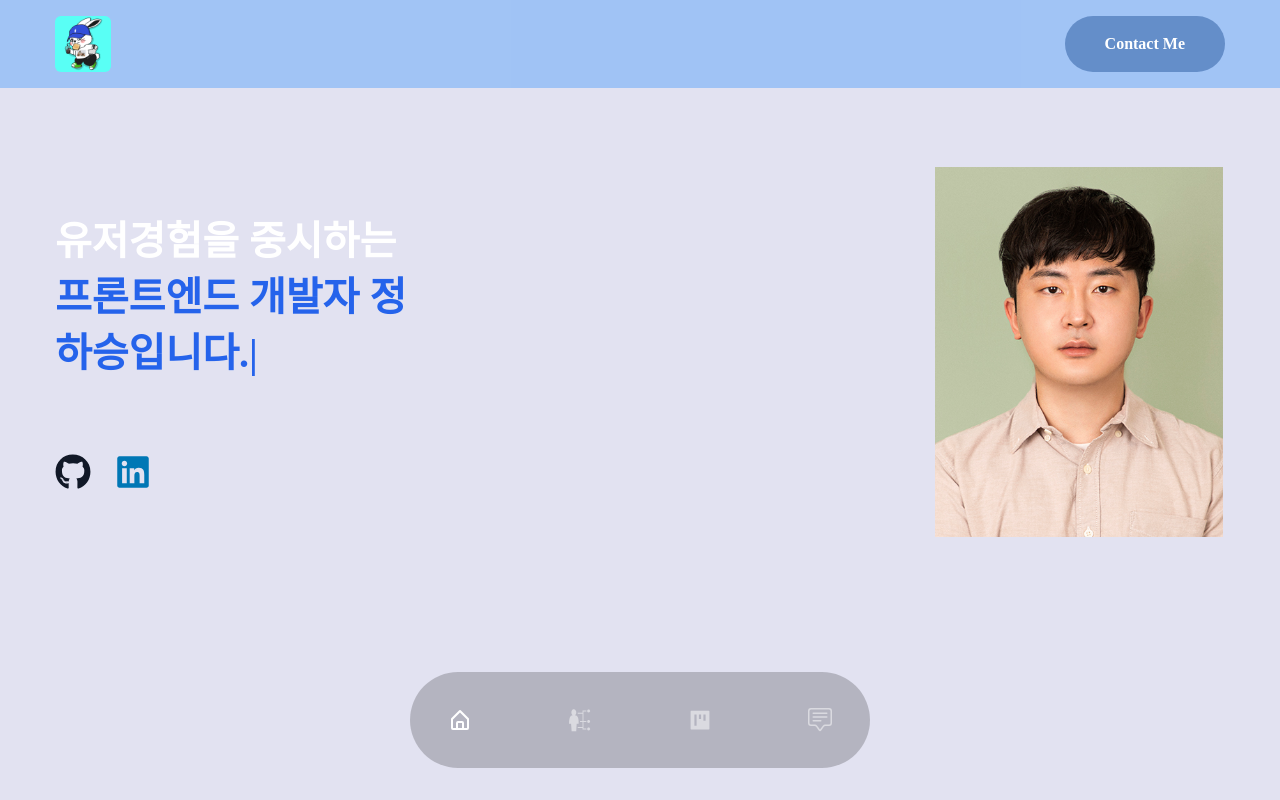
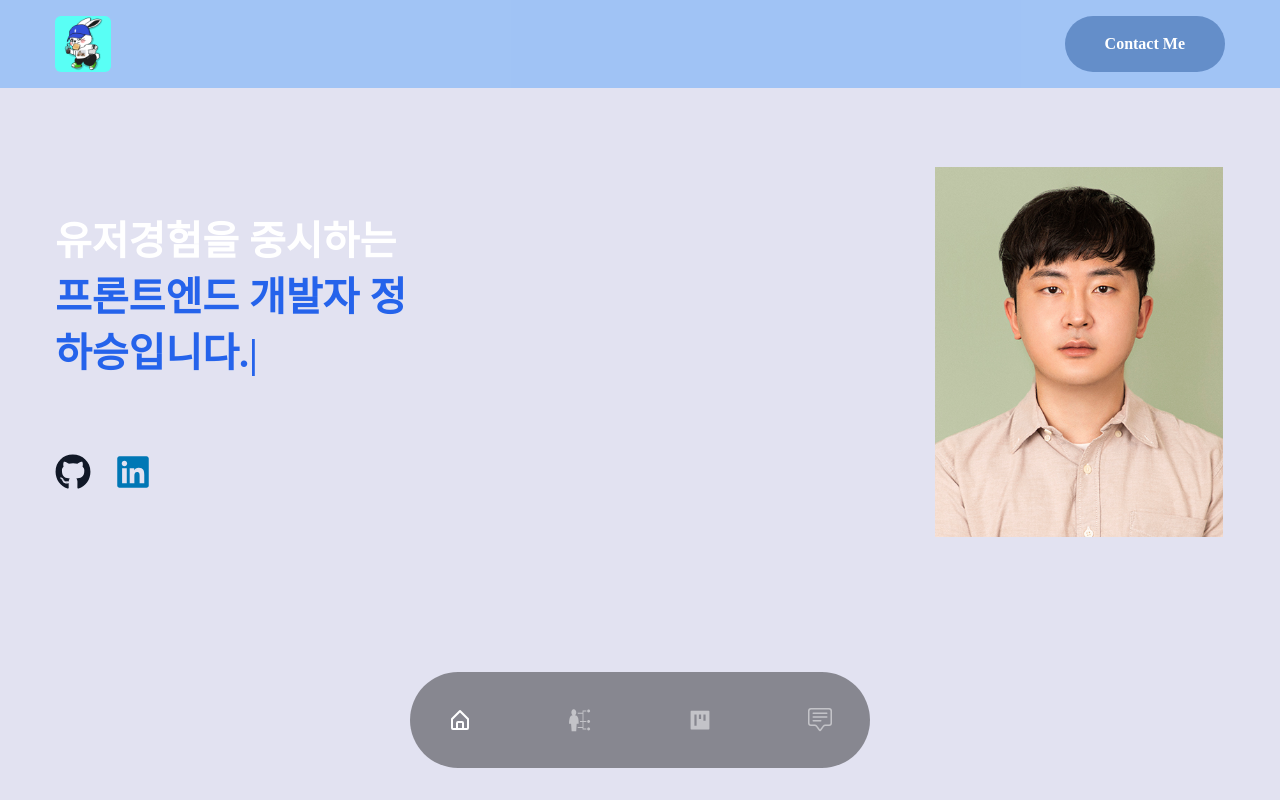
Before and after one commit to HA-SEUNG-JEONG/react-portfolio, a React (Create React App) app: page / in a window 1280 px wide. Shown: the top 800 px of the page. Built offline with nearby package versions, Linux system fonts and the light colour scheme.

Commit message:
Style : 배경색 수정

```diff
--- a/src/components/headers/Nav.tsx
+++ b/src/components/headers/Nav.tsx
@@ -7,7 +7,7 @@ const Nav = () => {
   return (
     <nav className="fixed bottom-2 lg:bottom-8 w-full overflow-hidden z-50">
       <section className="container mx-auto">
-        <article className="w-full bg-black/20 h-[96px] background-blur-2xl rounded-full max-w-[460px] mx-auto px-5 flex justify-between items-center text-2xl text-white/50">
+        <article className="w-full bg-black/40 h-[96px] background-blur-2xl rounded-full max-w-[460px] mx-auto px-5 flex justify-between items-center text-2xl text-white/50">
           <HomeIcon />
           <SkillIcon />
           <ProjectIcon />
```
